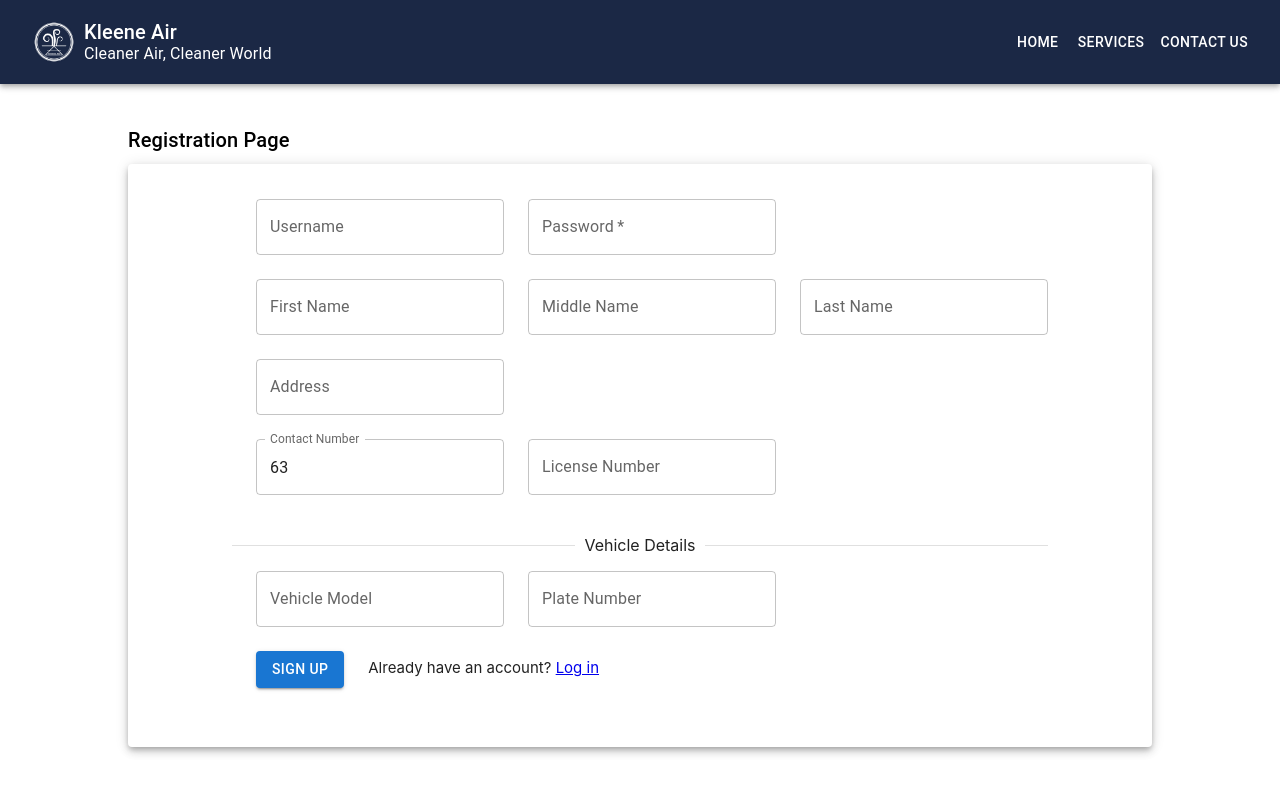
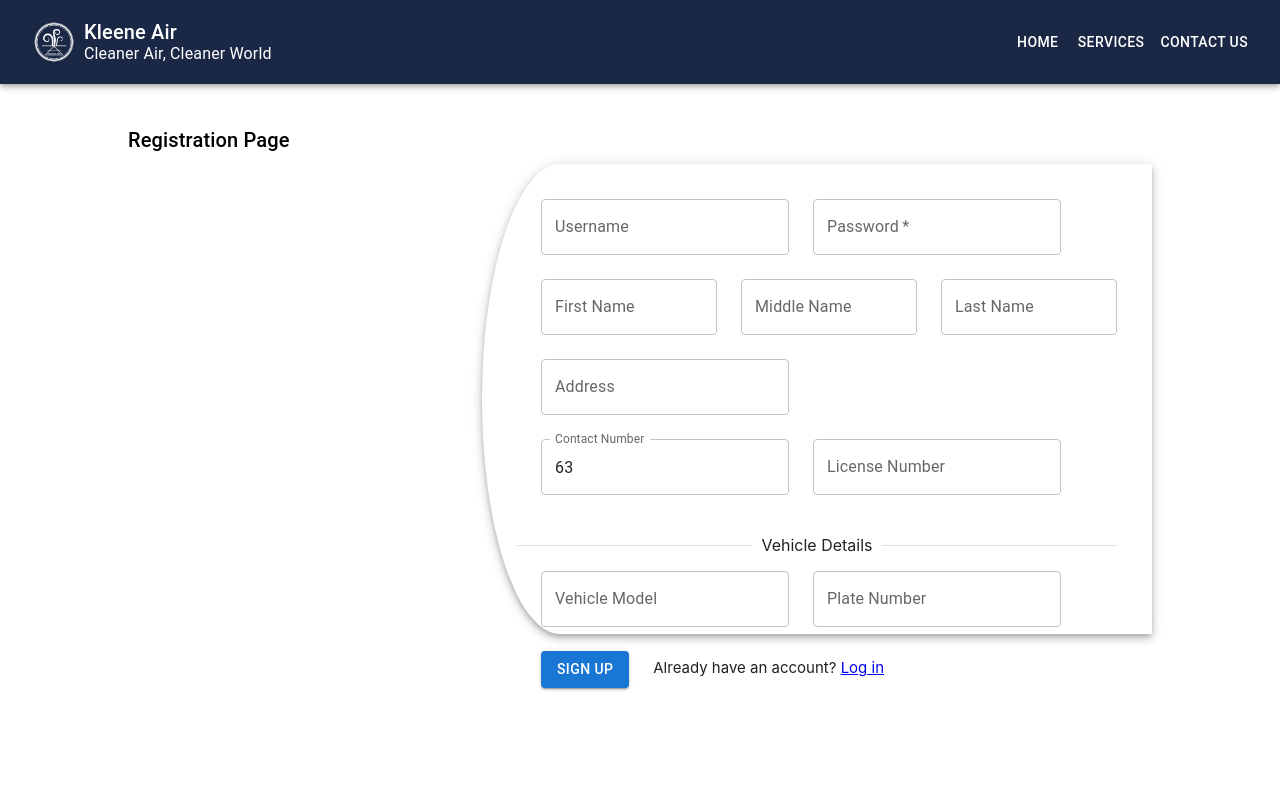
Before and after one commit to Olivein123/AppDevRepo, a React (Create React App) app in the folder Frontend/kleeneair-ui/: page /register in a window 1280 px wide. Shown: the top 794 px of the page. Built offline with nearby package versions, Linux system fonts and the light colour scheme.

Commit message:
Create Irreg. Shape Component

```diff
--- a/Frontend/kleeneair-ui/src/Components/RegistrationComp/UserRegistrationComp.tsx
+++ b/Frontend/kleeneair-ui/src/Components/RegistrationComp/UserRegistrationComp.tsx
@@ -2,15 +2,53 @@ import Grid from '@mui/material/Grid';
 import Widgets from '../DashboardComp/DashboardWidgets';
 import ContentContainer from '../DashboardComp/PaperStyleContainer';
 import RegistrationInnerContext from './UserRegistrationInnerContext';
+import CSS from 'csstype';
+import { Container, Paper, Typography } from '@mui/material';
 
 
 
-export default function RegisterUser() {
+const test: CSS.Properties = {
+    position:"absolute",
+    top:"50%",
+    left:"50%",
+    transform:"translate(-50%,50%)",
+    backgroundSize:"200px 200px",
+    borderRadius:"80% 20% 32% 68% / 58% 22% 78% 42%"
 
+}
+
+type ContainerProps = {
+    headings: string,
+    children: React.ReactNode;
+}
+
+function IrregularContentContainer(props:ContainerProps) {
+    const paperStyle: CSS.Properties = {
+        padding: '35px' , margin:'40px',
+        borderRadius:"5rem 0rem 0em 5rem/15rem",
+        float:"right",
+        height:"400px",
+        width:"600px"
+
+    }
 
     return (
-        <ContentContainer headings="Registration Page">
+        <Container className="paperEffect" maxWidth={false}>
+            <Typography align="left" variant="h6" sx={{ mt: 5, mb: -4, ml: 5 }}>{props.headings}</Typography>
+            <Paper elevation={5} style={paperStyle }>
+                {props.children}
+            </Paper>
+
+        </Container >
+
+        );
+
+}
+
+export default function RegisterUser() {
+    return (
+        <IrregularContentContainer headings="Registration Page">
                 <RegistrationInnerContext />
-        </ContentContainer>
+        </IrregularContentContainer>
     );
 }
```
